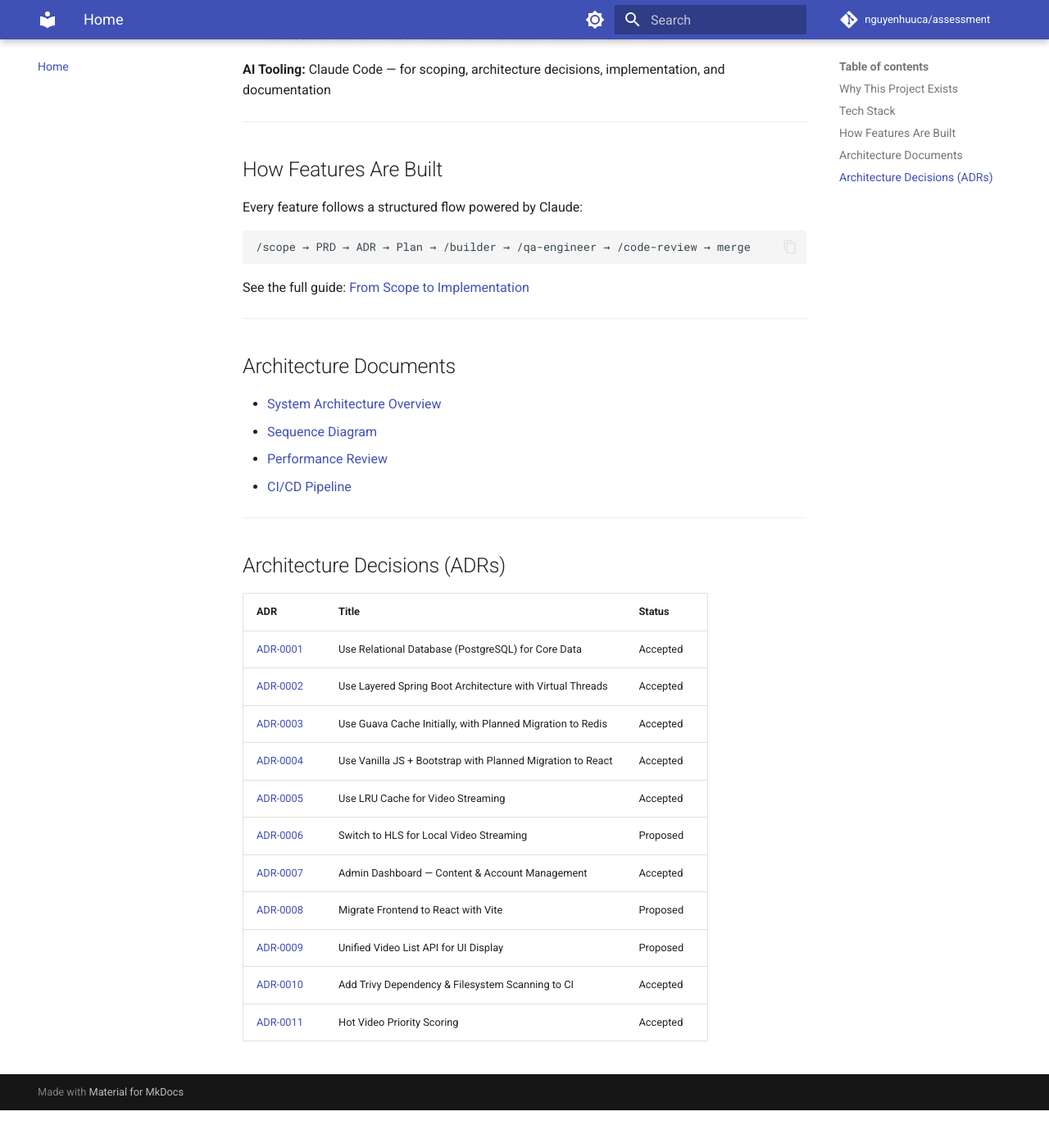
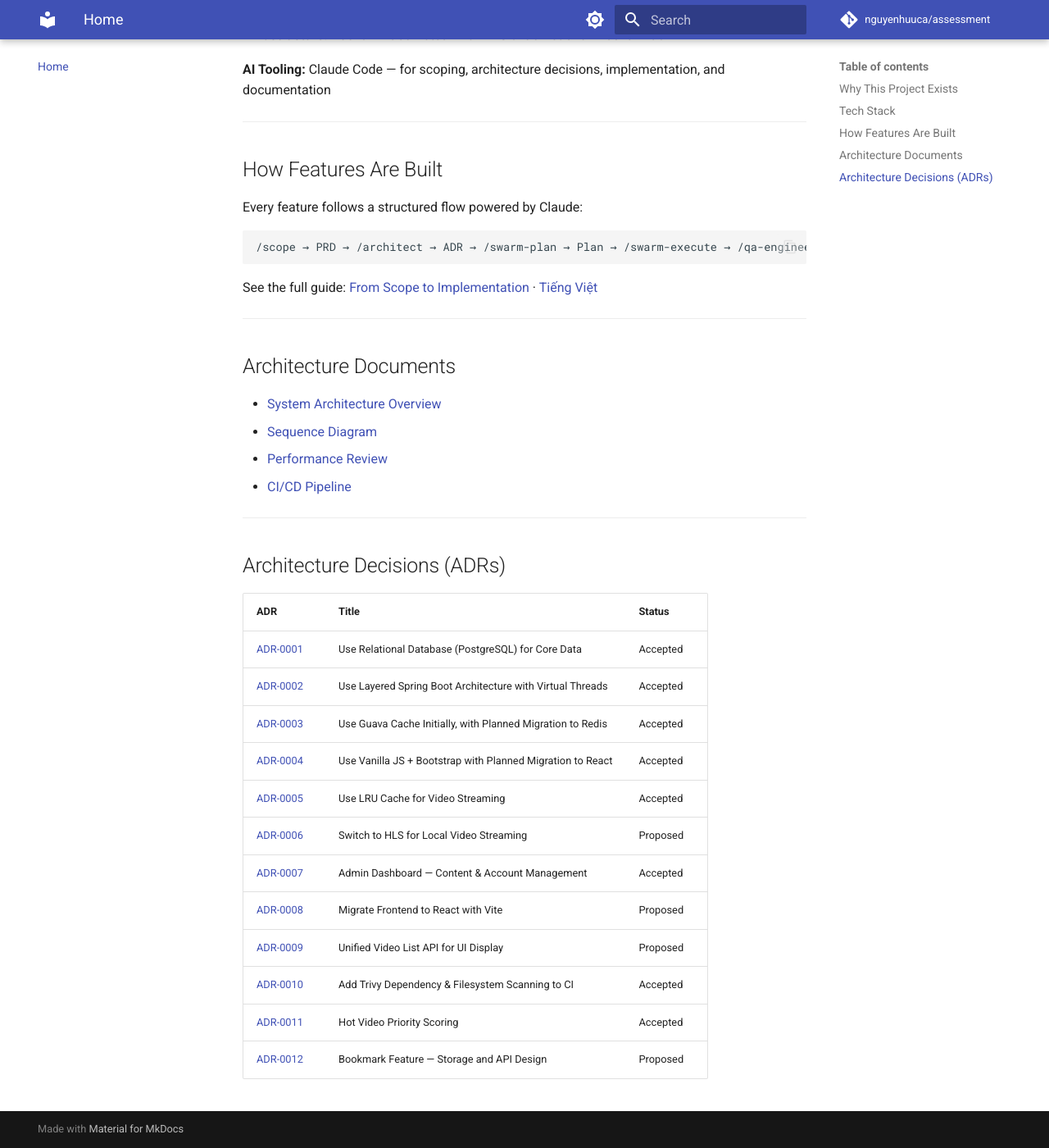
Before and after one commit to nguyenhuuca/assessment, an MkDocs documentation site: the page built from docs/README.md, in a window 1280 px wide and 1400 px high, scrolled down 989 px. Shown: the whole window at 82% size. Built offline with MkDocs 1.6.1 and Material for MkDocs 9.7.7, drawn with Linux system fonts in a browser that asks for light colours; comment, search, counter and statistics services are not loaded; before the commit the page ends 2343 px from its top, so only the background shows below that.

Commit message:
docs: update mkdocs nav and README with bookmark feature docs
- Add ADR-0012, PRD and plan for bookmark feature to mkdocs nav
- Add Vietnamese flow doc to mkdocs nav
- Update README flow string and ADR table with ADR-0012

Co-Authored-By: Claude Sonnet 4.6 <noreply@anthropic.com>

````diff
--- a/docs/README.md
+++ b/docs/README.md
@@ -35,10 +35,10 @@ A personal side project for streaming funny videos — built to explore modern b
 Every feature follows a structured flow powered by Claude:
 
 ```
-/scope → PRD → ADR → Plan → /builder → /qa-engineer → /code-review → merge
+/scope → PRD → /architect → ADR → /swarm-plan → Plan → /swarm-execute → /qa-engineer → /code-review → merge
 ```
 
-See the full guide: [From Scope to Implementation](flow-scope-to-implement.md)
+See the full guide: [From Scope to Implementation](flow-scope-to-implement.md) · [Tiếng Việt](flow-scope-to-implement-vi.md)
 
 ---
 
@@ -66,3 +66,4 @@ See the full guide: [From Scope to Implementation](flow-scope-to-implement.md)
 | [ADR-0009](adr/0009-unified-video-list-api.md) | Unified Video List API for UI Display | Proposed |
 | [ADR-0010](adr/0010-trivy-container-scanning.md) | Add Trivy Dependency & Filesystem Scanning to CI | Accepted |
 | [ADR-0011](adr/0011-hot-video-priority.md) | Hot Video Priority Scoring | Accepted |
+| [ADR-0012](adr/0012-bookmark-feature-design.md) | Bookmark Feature — Storage and API Design | Proposed |
--- a/mkdocs.yml
+++ b/mkdocs.yml
@@ -74,10 +74,12 @@ nav:
       - 0009 - Unified Video List API: adr/0009-unified-video-list-api.md
       - 0010 - Trivy Dependency Scanning: adr/0010-trivy-container-scanning.md
       - 0011 - Hot Video Priority: adr/0011-hot-video-priority.md
+      - 0012 - Bookmark Feature Design: adr/0012-bookmark-feature-design.md
 
   - PRD:
       - Hot Video Priority: prd/PRD-hot-video-priority.md
       - React Migration: prd/PRD-react-migration.md
+      - Bookmark Feature: prd/PRD-bookmark-feature.md
 
   - Feature Flags:
       - English: feature-flags.md
@@ -93,6 +95,7 @@ nav:
       - Hot Video Priority: plans/plan-hot-video-priority.md
       - Plan A (File-based Hooks): plans/plan-a-file-based-hooks.md
       - Plan B (Direct CLI Spawn): plans/plan-b-direct-cli-spawn.md
+      - Bookmark Feature: plans/plan-bookmark-feature.md
 
   - Reports:
       - System Health 2026-05-30: system_health_report_2026-05-30.md
@@ -105,6 +108,7 @@ nav:
       - English: claude-guide-en.md
       - Tiếng Việt: claude-guide-vi.md
       - Scope to Implement Flow: flow-scope-to-implement.md
+      - Scope to Implement Flow (VI): flow-scope-to-implement-vi.md
 
   - Claude Workspace:
       - Commands:
````
